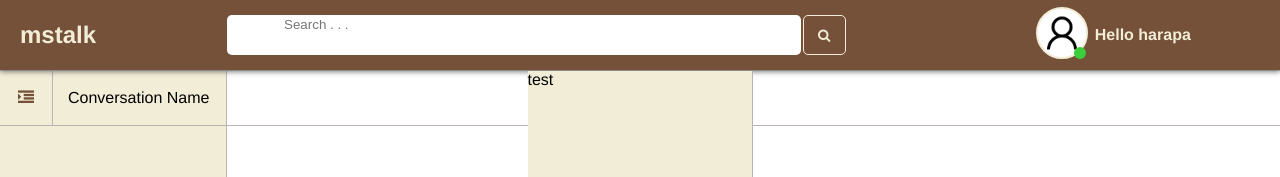
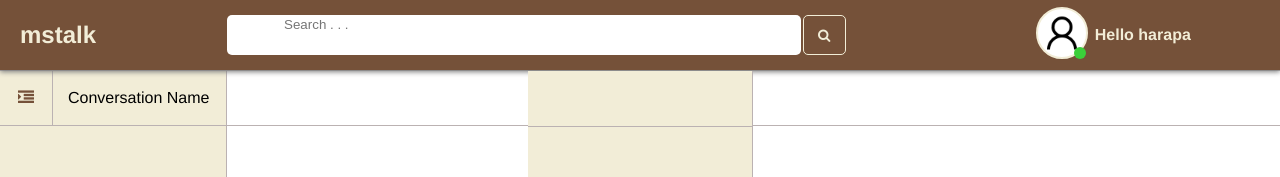
Before and after one commit to aparece1241/chat_app-ui, a Vue app: page /home in a window 1280 px wide. Shown: the top 177 px of the page. Built offline with nearby package versions, Linux system fonts and the light colour scheme.

Commit message:
[UPDATES] initial updates

```diff
--- a/src/views/Home.vue
+++ b/src/views/Home.vue
@@ -42,7 +42,9 @@
       </div>
     </div>
 
-    <div id="ghost-side-nav">test</div>
+    <div id="ghost-side-nav">
+      <div id="convo-cont"></div>
+    </div>
   </div>
 </template>
 
@@ -165,6 +167,11 @@
   background-color: #f2edd7;
 }
 
+#convo-cont {
+  border-bottom: solid 1px rgb(187, 178, 178);
+  height: 55px;
+}
+
 /* Media queries */
 @media screen and (min-width: 1444px) {
   .home {
```
